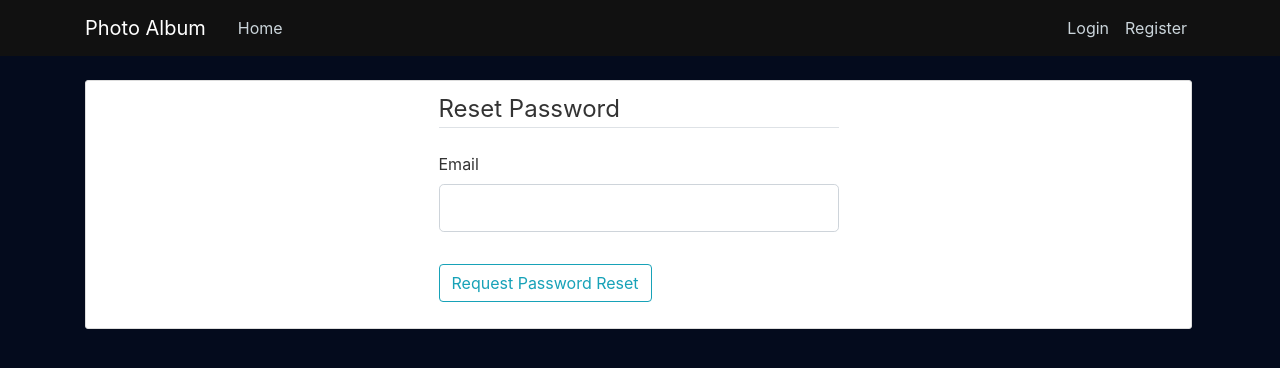
After one commit to VincentVu4/Mem_Project, a Flask app: page /reset_password in a window 1280 px wide. The commit adds this page. Shown: the top 368 px of the page. Run offline with Flask 3, Linux system fonts and the light colour scheme; some libraries are stand-ins or nearby versions.

Commit message:
Email sending feature (not working (smtp)

```diff
--- a/memproject/forms.py
+++ b/memproject/forms.py
@@ -55,3 +55,17 @@ class PostForm(FlaskForm):
     picture = FileField('Post Picture', validators = [FileAllowed(['jpg', 'png'])])
     submit = SubmitField("Post")
     delete = SubmitField("Delete")
+
+class RequestResetForm(FlaskForm):
+    email = StringField('Email', validators = [DataRequired()])
+    submit = SubmitField('Request Password Reset')
+
+    def validate_email(self, email):
+        user = User.query.filter_by(email = email.data).first()
+        if user is None:
+            raise ValidationError("There is no account with that email. Please register first.")
+
+class ResetPasswordForm(FlaskForm):
+    password = PasswordField('Password', validators = [DataRequired()])
+    confirm_password = PasswordField('Confirm Password', validators = [DataRequired(), EqualTo('password')])
+    submit = SubmitField('Reset Password')
--- a/memproject/routes.py
+++ b/memproject/routes.py
@@ -2,11 +2,11 @@ import os
 import secrets
 from PIL import Image
 from flask import Flask, render_template, url_for, flash, redirect, request, abort
-from memproject import app, db, bcrypt
-from memproject.forms import RegistrationForm, LoginForm, UpdateAccountForm, PostForm
+from memproject import app, db, bcrypt, mail
+from memproject.forms import RegistrationForm, LoginForm, UpdateAccountForm, PostForm, ResetPasswordForm, RequestResetForm
 from memproject.models import User, Post
 from flask_login import login_user, current_user, logout_user, login_required
-
+from flask_mail import Message
 
 posts = [
     {
@@ -27,7 +27,8 @@ posts = [
 @app.route("/")
 @app.route("/home")
 def home():
-    posts = Post.query.all()
+    page = request.args.get('page', 1, type = int)
+    posts = Post.query.order_by(Post.date_posted.desc()).paginate(page = page, per_page = 5)
     return render_template("home.html", posts = posts)
 
 @app.route("/register", methods = ['GET', 'POST'])
@@ -149,3 +150,48 @@ def delete_post(post_id):
     db.session.commit()
     flash("Your post has sucessfully been deleted!", "info")
     return render_template("home.html")
+
+
+def send_reset_email(user):
+    print(f"User ID: {user.id}")
+    print(f"User Email: {user.email}")
+    print(f"User Name: {user.username}")
+    print(f"random: {os.environ.get('EMAIL_USER')}")
+    token = user.get_reset_token()
+    msg = Message('Password Reset Request', sender = 'noreply@demo.com', recipients = [user.email])
+    msg.body = f'''To reset your password, visit the following link:
+{url_for('reset_token', token = token, _external = True)}
+
+If you did not make this request then simply this email and no changes will be made.
+'''
+    mail.send(msg)
+
+@app.route("/reset_password", methods = ['GET', 'POST'])
+def reset_request():
+    if current_user.is_authenticated:
+        return redirect(url_for('home'))
+    form = RequestResetForm()
+    if form.validate_on_submit():
+        user = User.query.filter_by(email = form.email.data).first()
+        send_reset_email(user)
+        flash("A request code has been sent to your email.", "info")
+        return redirect(url_for('login'))
+    return render_template('reset_request.html', title = 'Reset Password', form = form)
+
+
+@app.route("/reset_password/<token>", methods=['GET', 'POST'])
+def reset_token(token):
+    if current_user.is_authenticated:
+        return redirect(url_for('home'))
+    user = User.verify_reset_token(token)
+    if user is None:
+        flash('That is an invalid or expired token', 'warning')
+        return redirect(url_for('reset_request'))
+    form = ResetPasswordForm()
+    if form.validate_on_submit():
+        hashed_password = bcrypt.generate_password_hash(form.password.data).decode('utf-8')
+        user.password = hashed_password
+        db.session.commit()
+        flash('Your password has been updated! You are now able to log in', 'success')
+        return redirect(url_for('login'))
+    return render_template('reset_token.html', title='Reset Password', form=form)
--- a/memproject/templates/login.html
+++ b/memproject/templates/login.html
@@ -41,7 +41,10 @@
             {{ form.submit(class = "btn btn-outline-info") }}
         </div>
         <small text= "muted">
-            <a href = "">Need an account?</a>
+            <a href = "{{ url_for('register') }}">Need an account?</a>
+        </small>
+        <small text = "muted">
+            <a href = "{{ url_for('reset_request')}}">Forgot Password?</a>
         </small>
     </form>
 
--- a/memproject/templates/register.html
+++ b/memproject/templates/register.html
@@ -72,7 +72,7 @@
                 {{ form.submit(class = "btn btn-outline-info") }}
             </div>
             <small text= "muted">
-                <a href = "">Already have an account?</a>
+                <a href = " {{ url_for('login') }}">Already have an account?</a>
             </small>
         </form>
 
--- /dev/null
+++ b/memproject/templates/reset_request.html
@@ -0,0 +1,32 @@
+{% extends "layout.html" %}
+{% block content %}
+    <div class = "content-section">
+        <form method = "post" action = "">
+            {{ form.hidden_tag() }}
+            <fieldset class = "form-group">
+                <legend class = "border-bottom mb-4">Reset Password</legend>
+                <div class = "form-group">
+                    {{ form.email.label(class = "form-control-label") }}
+
+                    {% if form.email.errors %}
+                        {{ form.email(class = "form-control form-control-lg is-invalid") }}
+                        <div class = "invalid-feedback">
+                            {% for error in form.email.errors %}
+                                <span>{{error}}</span>
+                            {% endfor %}
+                        </div>
+                    {% else %}
+                        {{ form.email(class = "form-control form-control-lg") }}
+
+                    {% endif %}
+
+                </div>
+
+            </fieldset>
+            <div class = "form-group">
+                {{ form.submit(class = "btn btn-outline-info") }}
+            </div>
+        </form>
+
+    </div>
+{% endblock %}
```
Also changed, not shown: memproject/__init__.py (+11 -0 lines), memproject/models.py (+16 -1 lines), memproject/templates/home.html (+12 -1 lines), memproject/templates/reset_token.html (added, +46 -0 lines), instance/site.db, memproject/static/profile-pics/34f424be59f0aa0f.jpg (added), memproject/static/profile-pics/494b730cdfa74a7d.jpg (added), memproject/static/profile-pics/9ae0abd3b3d35f24.jpg (added), memproject/static/profile-pics/af38ea2bafb7e500.jpg (added).
